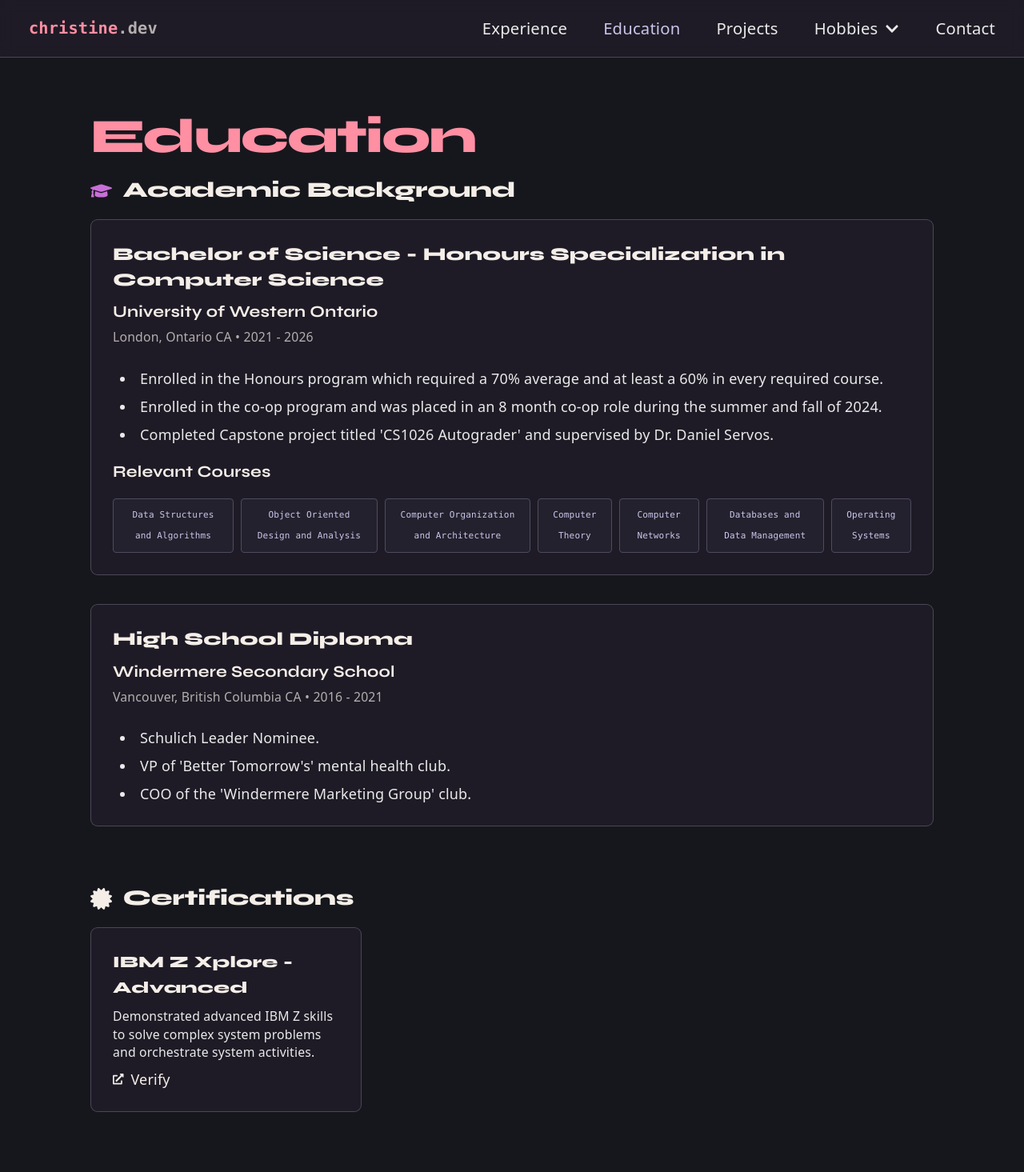
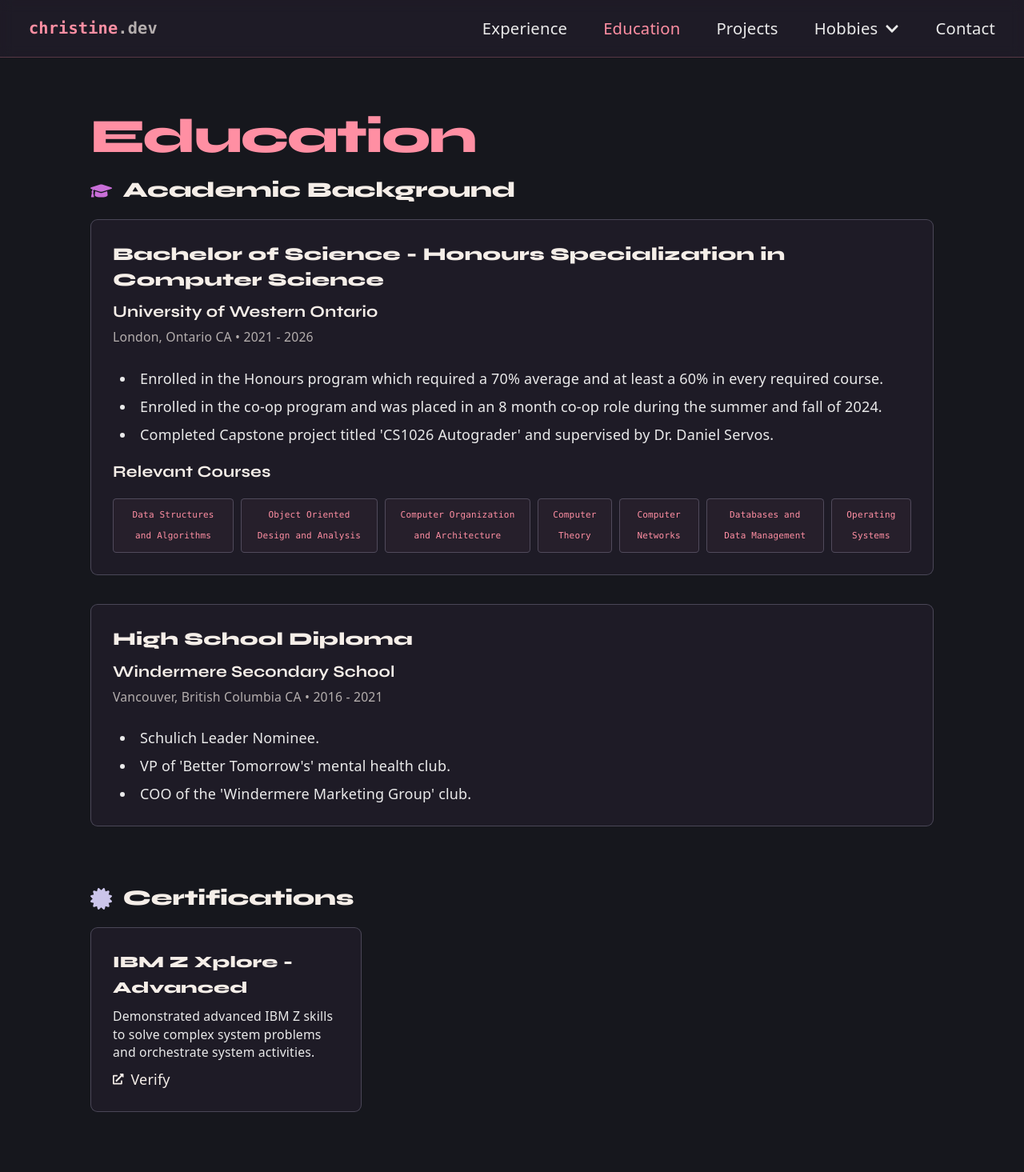
Before and after one commit to Cr1py/Cr1py.github.io, a React (Vite) app: page /education in a window 1280 px wide. Shown: the top 1465 px of the page at 80% size. Built offline with nearby package versions, Linux system fonts and the light colour scheme.

Commit message:
fixed border colors

```diff
--- a/src/components/sections/ContactSection.tsx
+++ b/src/components/sections/ContactSection.tsx
@@ -69,7 +69,7 @@ const ContactSection = () => {
           transition={{ delay: 0.3 }}
         >
           {/* Terminal Design */}
-          <div className="bg-magenta/5 border border-blush/25 rounded-2xl p-10 [font-family:'Space_Mono',monospace] text-xs leading-loose">
+          <div className="bg-magenta/5 border border-lavender/25 rounded-2xl p-10 [font-family:'Space_Mono',monospace] text-xs leading-loose">
            <div className="text-gold">// Christine Bautista... get in touch</div>
             &nbsp;
             <div>
--- a/src/components/sections/FeaturedProjects.tsx
+++ b/src/components/sections/FeaturedProjects.tsx
@@ -49,7 +49,7 @@ const FeaturedProjects = () => {
                   animate={{ opacity: 1, x: 0 }}
                   exit={{ opacity: 0, x: -50 }}
                   transition={{ delay: index * 0.1 }}
-                  className="bg-magenta/5 bg-magenta/5 rounded-lg border border-blush/25 overflow-hidden group"
+                  className="bg-magenta/5 bg-magenta/5 rounded-lg border border-lavender/25 overflow-hidden group"
                 >
                   <Link to={`/projects/${project.id}`}>
                     {/* project Image */}
--- a/src/components/sections/HobbiesSection.tsx
+++ b/src/components/sections/HobbiesSection.tsx
@@ -32,7 +32,7 @@ const HobbiesSection = () => {
           >
             {/* Card */}
             <Link to={`/hobbies/${hobby.id}`}>
-              <div className="relative h-75 bg-magenta/5 rounded border border-blush/25 rounded-lg overflow-hidden">
+              <div className="relative h-75 bg-magenta/5 rounded border border-lavender/25 rounded-lg overflow-hidden">
                 {/* Background Image with Parallax */}
                 <motion.div
                   className="absolute inset-0"
@@ -87,7 +87,7 @@ const HobbiesSection = () => {
 
                   {/* Interactive Elements */}
                   <motion.div
-                    className="absolute top-0 left-0 right-0 h-1 bg-blush/25 origin-left"
+                    className="absolute top-0 left-0 right-0 h-1 bg-blush/80 origin-left"
                     initial={{ scaleX: 0 }}
                     animate={{
                       scaleX: activeHobby === hobby.id ? 1 : 0,
--- a/src/index.css
+++ b/src/index.css
@@ -10,7 +10,7 @@
   --color-dusk: #FF8FA3;
   --color-magenta: #C96FD8;
   --color-gold: #FFD166;
-  --color-blush: #CBC5EA;
+  --color-blush: #FF8FA3;
 
   --sans: system-ui, 'Segoe UI', Roboto, sans-serif;
   --heading: system-ui, 'Segoe UI', Roboto, sans-serif;
@@ -110,7 +110,7 @@
 
 @layer components {
   .card {
-    @apply bg-magenta/5 border border-blush/25 transition-all duration-200;
+    @apply bg-magenta/5 border border-lavender/25 transition-all duration-200;
   }
   .card:hover {
     @apply border-blush;
@@ -124,7 +124,7 @@
   }
 
   .terminal-block {
-    @apply bg-magenta/5 border border-blush/25 [font-family:'Space_Mono',monospace] text-xs leading-loose;
+    @apply bg-magenta/5 border border-lavender/25 [font-family:'Space_Mono',monospace] text-xs leading-loose;
   }
 
   .link-accent {
--- a/src/pages/Education.tsx
+++ b/src/pages/Education.tsx
@@ -33,7 +33,7 @@ const Education = () => {
               initial={{ opacity: 0, y: 20 }}
               animate={{ opacity: 1, y: 0 }}
               transition={{ delay: index * 0.1 }}
-              className="bg-magenta/5 rounded-lg border border-blush/25 p-6"
+              className="bg-magenta/5 rounded-lg border border-lavender/25 p-6"
             >
               <div className="flex flex-col md:flex-row md:items-start md:justify-between mb-4">
                 <div className="flex-1">
@@ -70,7 +70,7 @@ const Education = () => {
                   {edu.focus.map((focus, i) => (
                     <span
                       key={i}
-                      className="font-mono text-[11px] px-3.5 py-1.5 rounded border bg-blush/4 text-blush border border-blush/25"
+                      className="font-mono text-[11px] px-3.5 py-1.5 rounded border bg-blush/4 text-blush border border-lavender/25"
                     >
                       {focus}
                     </span>
@@ -86,7 +86,7 @@ const Education = () => {
       {certifications.length > 0 && (
         <div className="mb-16">
           <h2 className="text-2xl text-text flex items-center gap-3">
-            <FaCertificate className="text-sky"/>
+            <FaCertificate className="text-lavender"/>
             Certifications
           </h2>
           <div className="grid gap-4 md:grid-cols-2 lg:grid-cols-3 mt-4">
@@ -96,7 +96,7 @@ const Education = () => {
                 initial={{ opacity: 0, y: 20 }}
                 animate={{ opacity: 1, y: 0 }}
                 transition={{ delay: index * 0.1 }}
-                className="bg-magenta/5 rounded-lg border border-blush/25 p-6"
+                className="bg-magenta/5 rounded-lg border border-lavender/25 p-6"
               >
                 <h3 className="text-left text-lg text-text mb-2">
                   {cert.name}
@@ -156,7 +156,7 @@ const Education = () => {
                 initial={{ opacity: 0, y: 20 }}
                 animate={{ opacity: 1, y: 0 }}
                 transition={{ delay: index * 0.1 }}
-                className="bg-magenta/5 rounded-lg border border-blush/25 p-6"
+                className="bg-magenta/5 rounded-lg border border-lavender/25 p-6"
               >
                 <h3 className="text-left text-lg text-text mb-2">
                   {honour.title}
```
